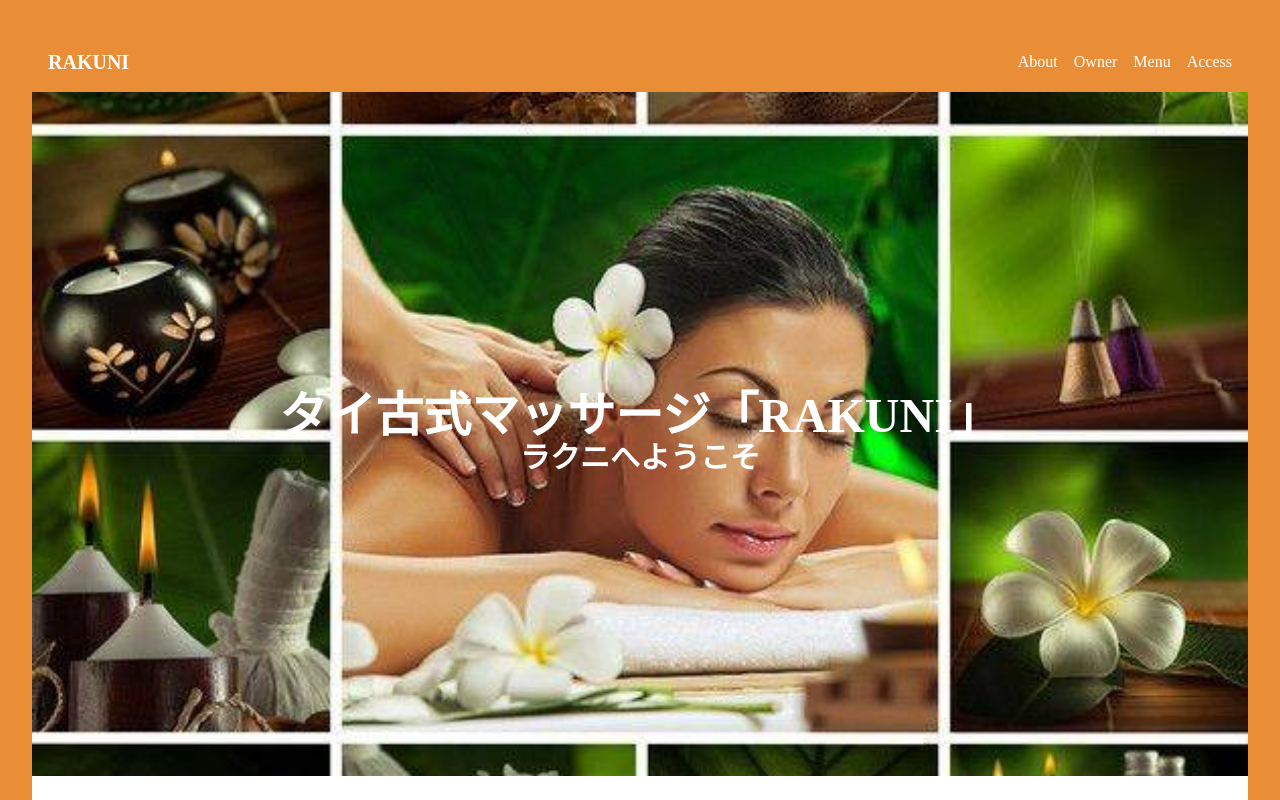
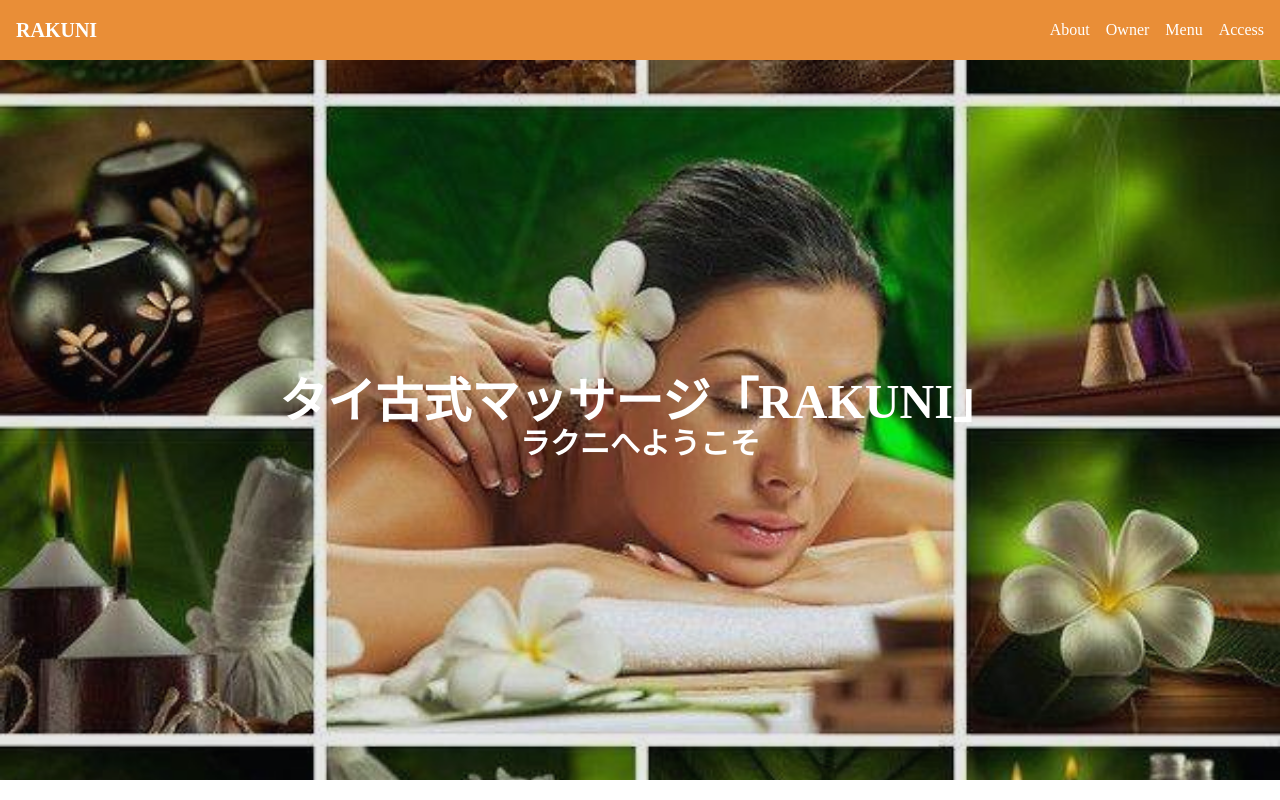
Before and after one commit to taki-ser/RAKUNI, a React (Vite) app in the folder front/: page / in a window 1280 px wide. Shown: the top 800 px of the page. Built offline with nearby package versions, Linux system fonts and the light colour scheme.

Commit message:
root paddingを調整

```diff
--- a/front/src/Hero.tsx
+++ b/front/src/Hero.tsx
@@ -26,7 +26,9 @@ const HeroSection = () => {
         paddingBottom: '56.25%', // 16:9 のアスペクト比を維持するためのパディング
       }}
     >
-      <div className="absolute top-0 left-0 w-full h-full container mx-auto flex flex-col justify-center items-center">
+      {/* グレーオーバーレイ */}
+      <div className="absolute inset-0 bg-gray-800 opacity-10"></div>
+      <div className="absolute top-0 left-0 w-full h-full container mx-auto flex flex-col justify-center items-center z-10">
         <h2 className="text-5xl text-white font-bold">タイ古式マッサージ「RAKUNI」</h2>
         <h2 className="text-3xl text-white font-semibold">ラクニへようこそ</h2>
       </div>
--- a/front/src/index.css
+++ b/front/src/index.css
@@ -2,6 +2,9 @@
 @tailwind components;
 @tailwind utilities;
 
+#root {
+    padding: 0; /* ルート要素のパディングを0にする */
+  }
 body {
     @apply font-body bg-primary;
 }
```
